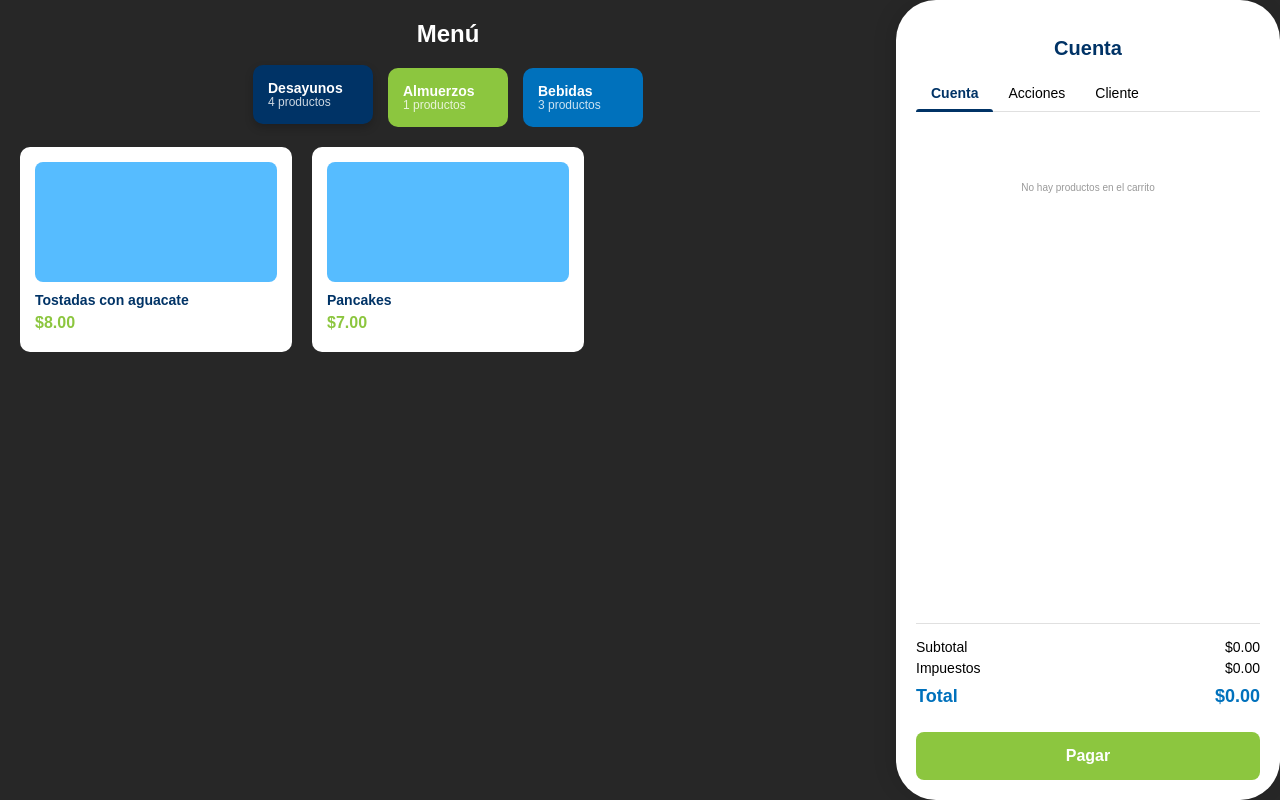
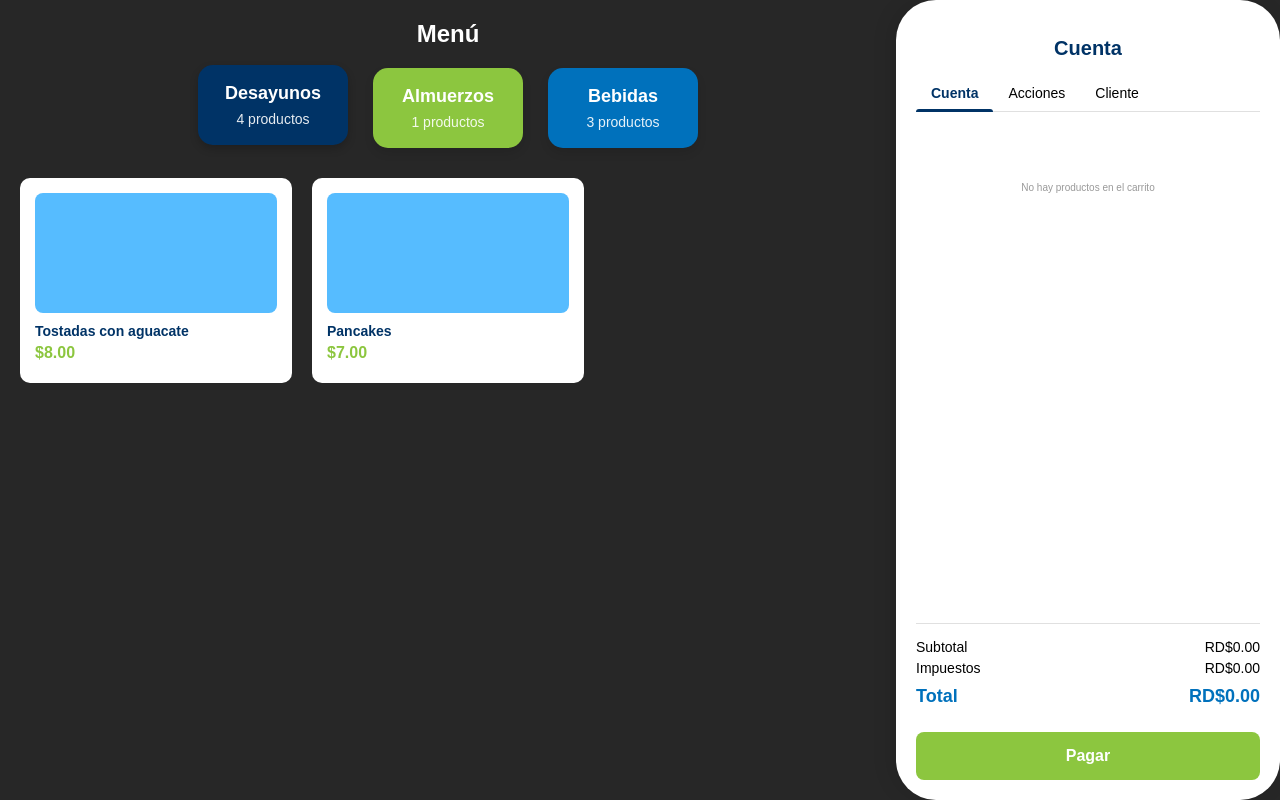
Before and after one commit to Angelrmatoz/sistema-cafeteria, a React (Vite) app: page /productos in a window 1280 px wide. Built offline with nearby package versions, Linux system fonts and the light colour scheme; a web font is replaced by a local one.

Commit message:
style: Update product layout and currency format in the cart summary

```diff
--- a/src/layouts/_productos.scss
+++ b/src/layouts/_productos.scss
@@ -35,13 +35,11 @@
                     font-size: 2rem;
                 }
             }
-        }
-
-        // Contenedor de categorías
+        }        // Contenedor de categorías
         .categorias-container {
             @include flex(row, center, center, wrap);
-            gap: 1.5rem;
-            margin-bottom: 2rem;
+            gap: 2.5rem;
+            margin: 2rem 0 3rem;
 
             @include respond-to(md) {
                 overflow-x: auto;
@@ -50,30 +48,31 @@
             }
 
             .categoria-card {
-                padding: 1.5rem;
-                border-radius: 1rem;
+                padding: 1.8rem;
+                border-radius: 1.5rem;
                 color: white;
-                width: 12rem;
+                width: 15rem;
                 cursor: pointer;
                 transition: transform 0.2s, box-shadow 0.2s;
+                box-shadow: 0 0.5rem 1rem rgba(0, 0, 0, 0.1);
+                text-align: center;
 
                 @include respond-to(md) {
                     min-width: 10rem;
-                }
-
-                h3 {
-                    margin: 0;
-                    font-size: 1.4rem;
+                }                h3 {
+                    margin: 0 0 0.8rem 0;
+                    font-size: 1.8rem;
+                    font-weight: $bold;
                 }
 
                 span {
-                    font-size: 1.2rem;
-                    opacity: 0.8;
-                }
-
-                &:hover {
-                    transform: translateY(-0.5rem);
-                    box-shadow: 0 0.5rem 1rem rgba(0, 0, 0, 0.15);
+                    font-size: 1.4rem;
+                    opacity: 0.9;
+                    display: block;
+                    margin-top: 0.5rem;
+                }                &:hover {
+                    transform: translateY(-0.7rem);
+                    box-shadow: 0 0.8rem 1.5rem rgba(0, 0, 0, 0.2);
                 }
 
                 &.selected {
--- a/src/pages/Productos.jsx
+++ b/src/pages/Productos.jsx
@@ -137,15 +137,15 @@ const Products = () => {
         <div className="carrito-summary">
           <div className="summary-row">
             <span>Subtotal</span>
-            <span>${total.toFixed(2)}</span>
+            <span>RD${total.toFixed(2)}</span>
           </div>
           <div className="summary-row">
             <span>Impuestos</span>
-            <span>${(total * 0.07).toFixed(2)}</span>
+            <span>RD${(total * 0.07).toFixed(2)}</span>
           </div>
           <div className="summary-row total">
             <span>Total</span>
-            <span>${(total + total * 0.07).toFixed(2)}</span>
+            <span>RD${(total + total * 0.07).toFixed(2)}</span>
           </div>
         </div>
 
```
